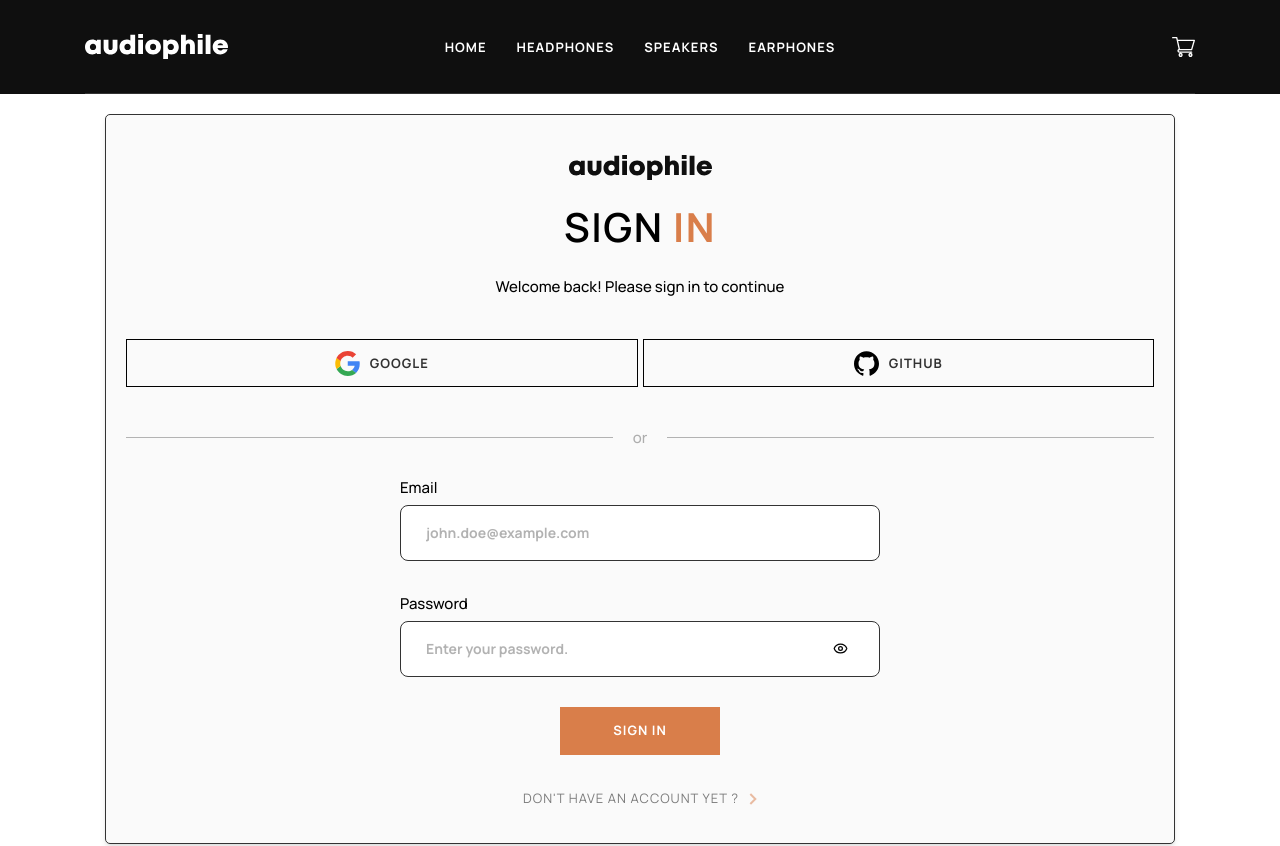
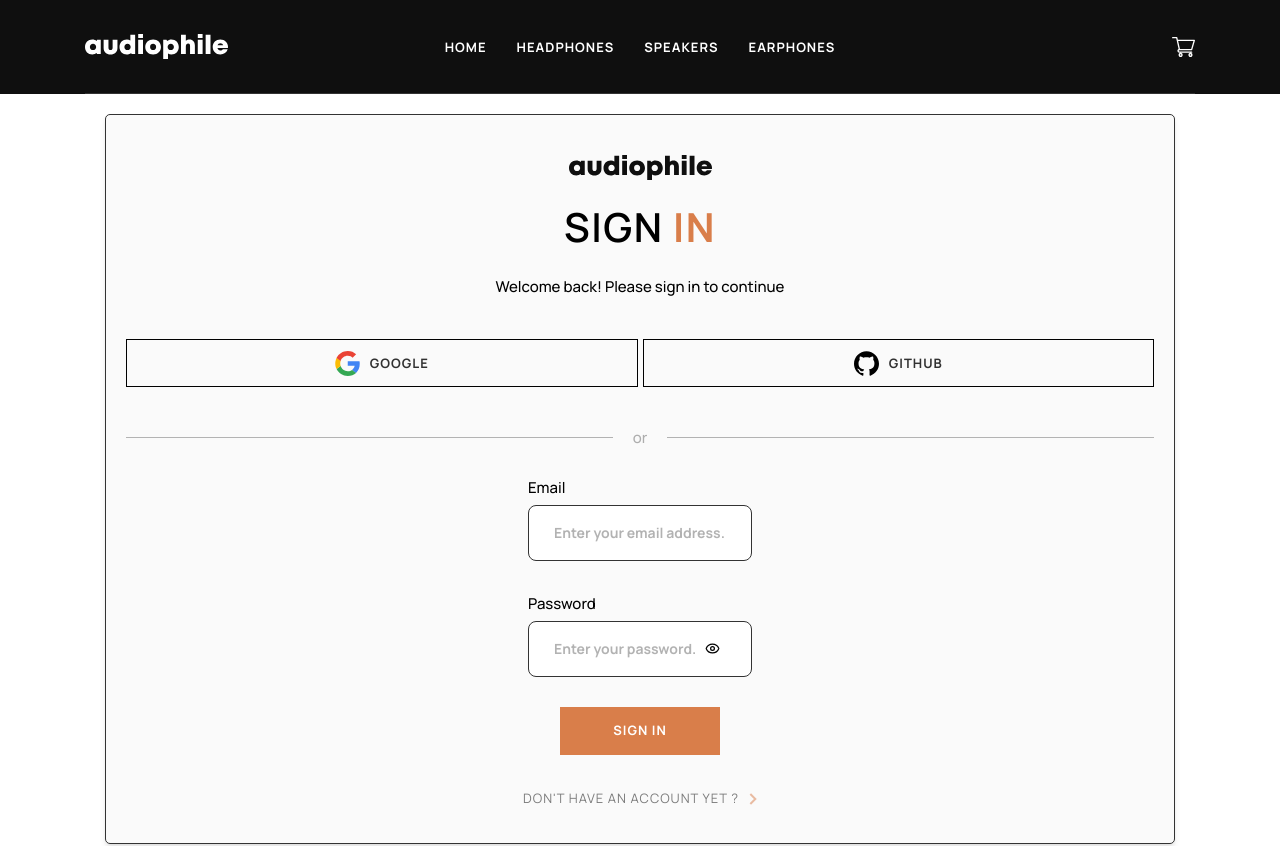
Before and after one commit to martinmoradi/audiophile, a Next.js app: page /signin in a window 1280 px wide. Shown: the top 846 px of the page. Built offline with nearby package versions, Linux system fonts and the light colour scheme.

Commit message:
Refine SignInForm CSS

```diff
--- a/src/app/(auth)/_components/sign-in-form.tsx
+++ b/src/app/(auth)/_components/sign-in-form.tsx
@@ -12,13 +12,13 @@ import {
   FormMessage,
 } from "~/components/ui/form";
 import { Input } from "~/components/ui/input";
-import { LoginSchema } from "~/lib/validation-schemas";
+import { SignInSchema } from "~/lib/validation-schemas";
 import { Button } from "~/components/ui/button";
 import { PasswordInput } from "~/app/(auth)/_components/password-input";
 
 const SignInForm = () => {
-  const form = useForm<z.infer<typeof LoginSchema>>({
-    resolver: zodResolver(LoginSchema),
+  const form = useForm<z.infer<typeof SignInSchema>>({
+    resolver: zodResolver(SignInSchema),
     defaultValues: {
       email: "",
       password: "",
@@ -28,10 +28,7 @@ const SignInForm = () => {
   return (
     <div className="flex w-full flex-col items-center justify-center">
       <Form {...form}>
-        <form
-          onSubmit={() => null}
-          className="flex w-[48rem] flex-col space-y-12"
-        >
+        <form onSubmit={() => null} className="flex flex-col space-y-12">
           <FormField
             control={form.control}
             name="email"
@@ -42,7 +39,7 @@ const SignInForm = () => {
                   <Input
                     {...field}
                     // disabled={isPending}
-                    placeholder="john.doe@example.com"
+                    placeholder="Enter your email address."
                     type="email"
                     aria-label="Email input field"
                   />
```
